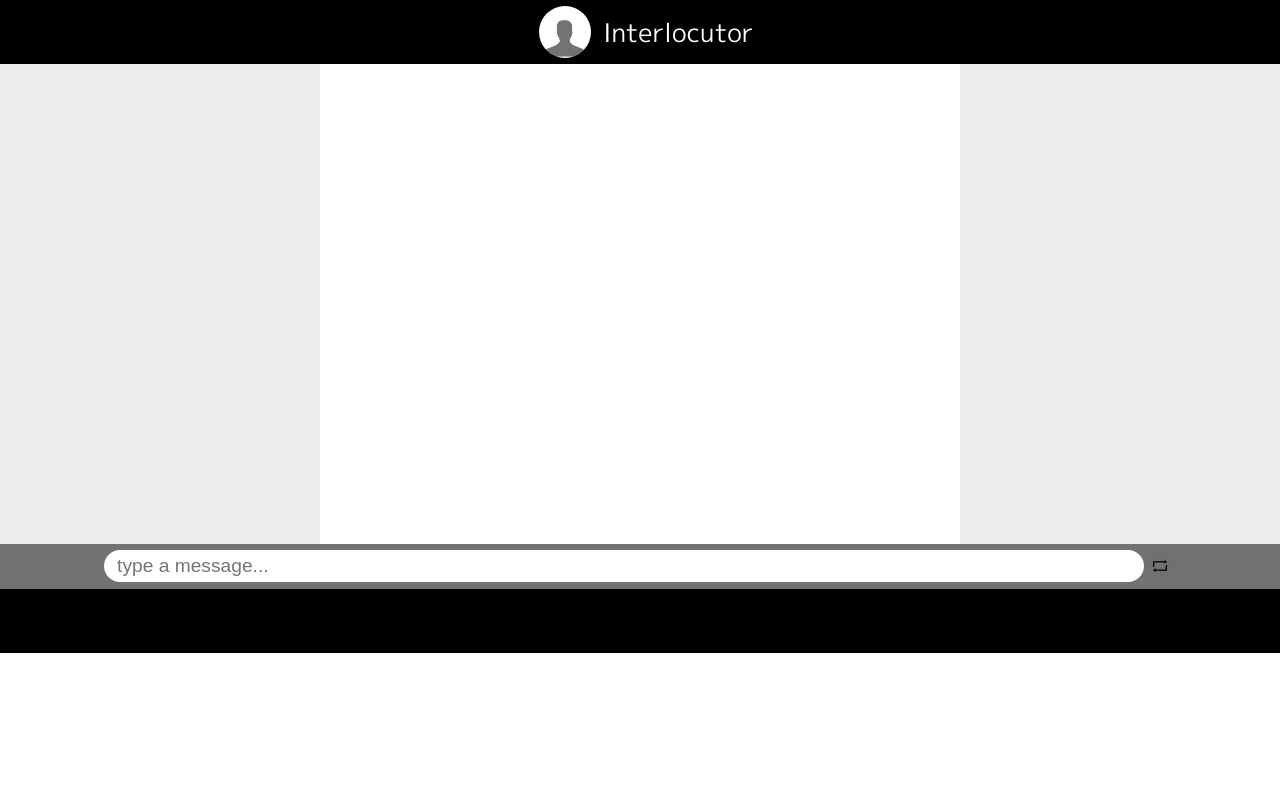
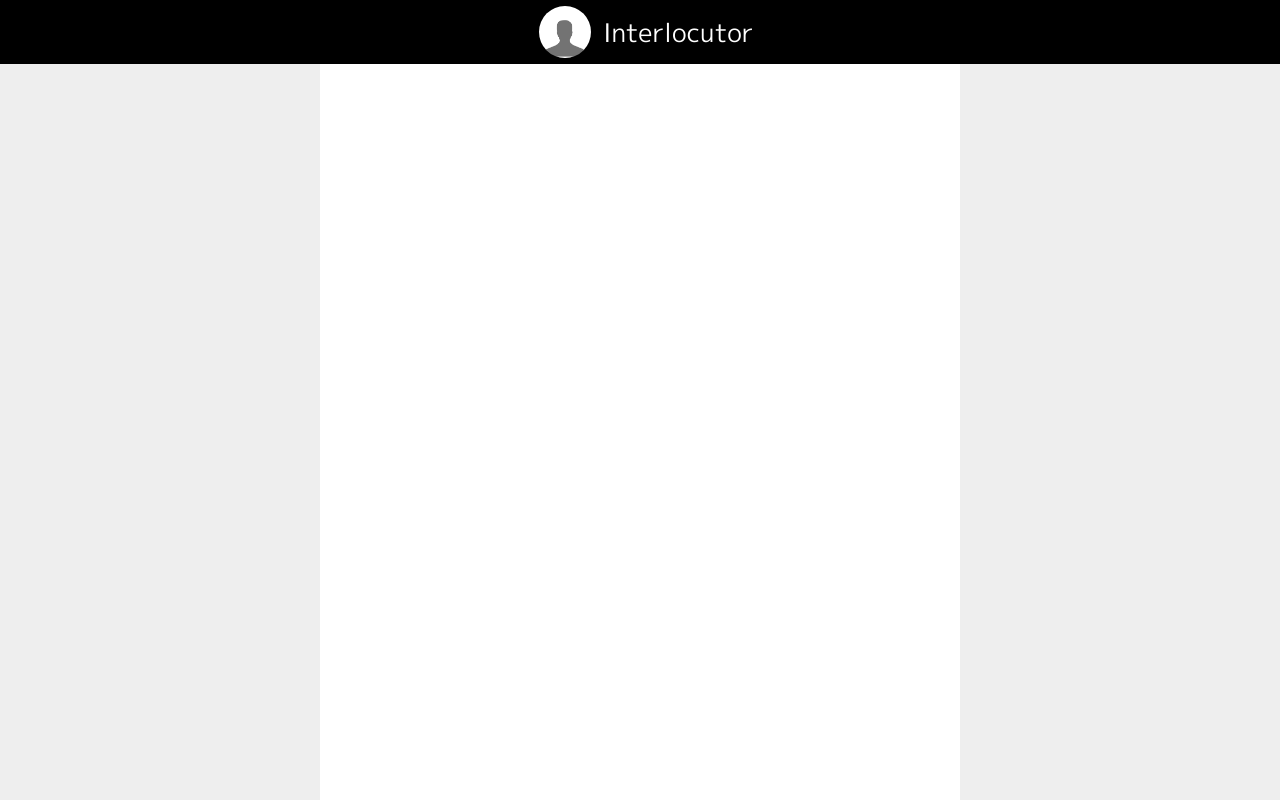
Before and after one commit to JohnSmithW/LabWork6, a plain HTML site: page task2/index.html in a window 1280 px wide. Shown: the top 800 px of the page. Drawn offline with Linux system fonts and the light colour scheme.

Commit message:
fixed some issues

```diff
--- a/task2/styles.css
+++ b/task2/styles.css
@@ -48,7 +48,7 @@ body {
   display: flex;
   align-items: center;
   width: 50%;
-  height: 37.5vmax;
+  height: 70.5vmax;
   flex-direction: column;
   overflow-x: hidden;
   overflow-y: auto;
```
